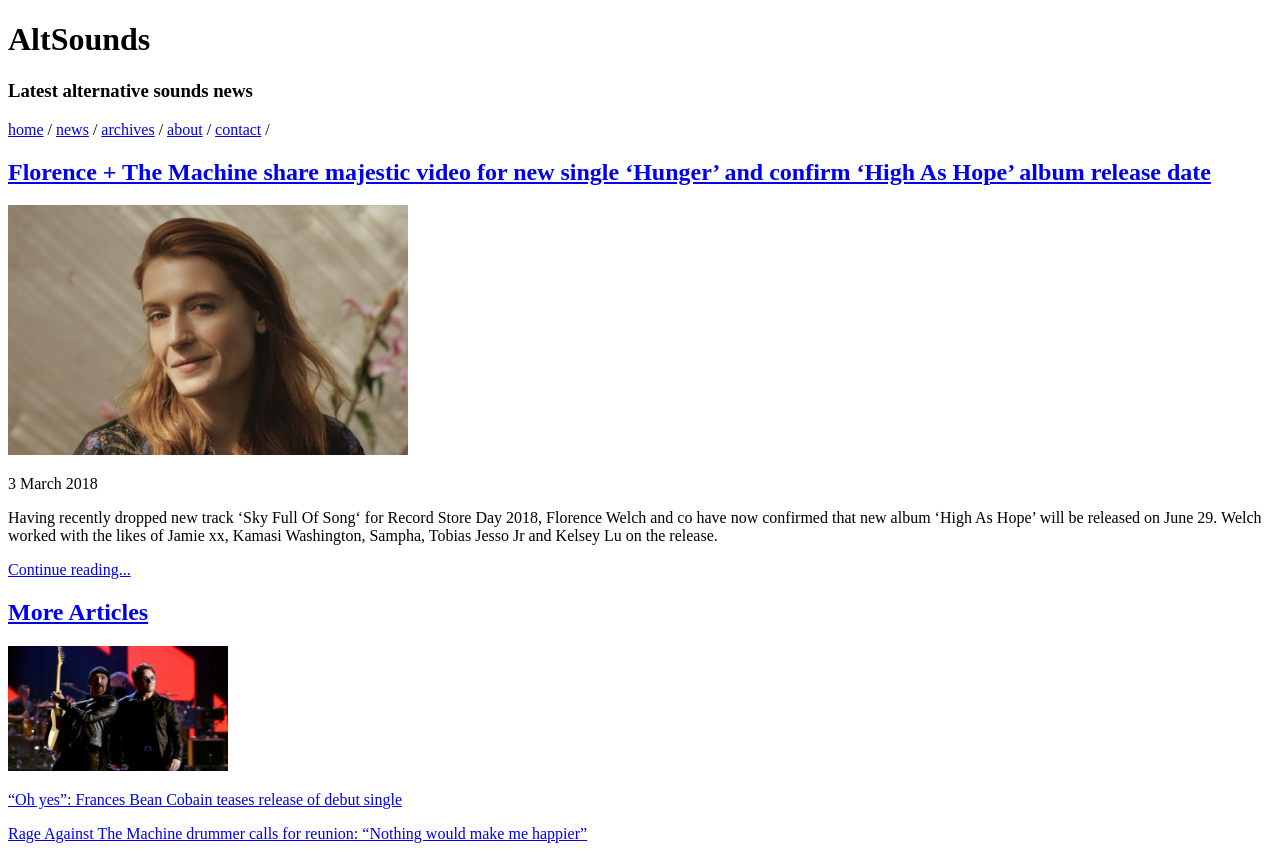
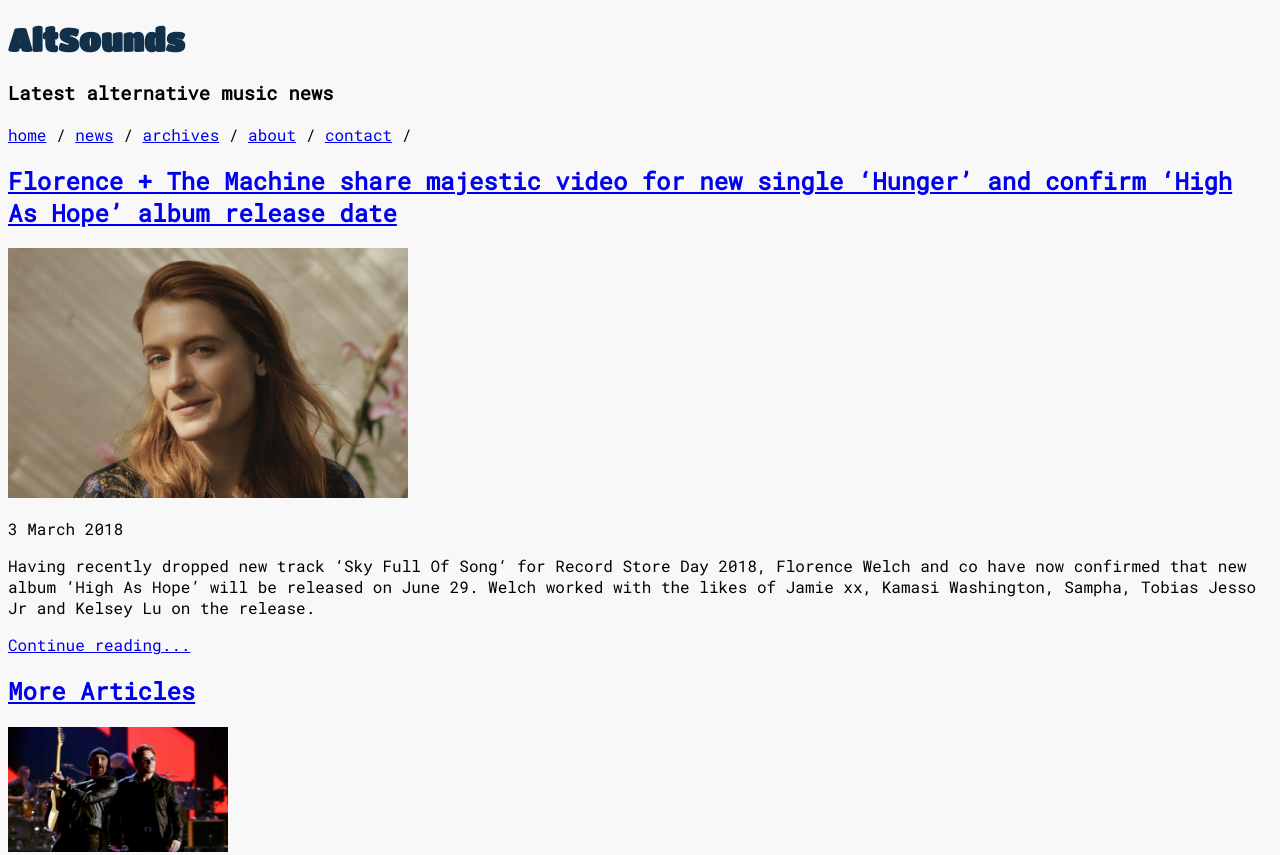
Before and after one commit to mozaican/Web-Projects, a plain HTML site: page music/index.html in a window 1280 px wide. Shown: the top 855 px of the page. Drawn offline with Linux system fonts and the light colour scheme; files that its build step writes are made by us from their sources.

Commit message:
added style.css file

```diff
--- a/music/index.html
+++ b/music/index.html
@@ -1,6 +1,7 @@
 <!DOCTYPE html>
 <html lang="en">
 <head>
+    <link rel="stylesheet" type="text/css" href="style.css">
     <meta charset="UTF-8">
     <meta name="viewport" content="width=device-width, initial-scale=1.0">
     <meta http-equiv="X-UA-Compatible" content="ie=edge">
@@ -11,16 +12,16 @@
         <div class="container_12">
             <div class="grid_5">
                 <h1>AltSounds</h1>
-                <h3>Latest alternative sounds news</h3>
+                <h3>Latest alternative music news</h3>
+            </div>
+            <div class="nav grid_7">
+                <a href="#">home</a> /
+                <a href="#">news</a> /
+                <a href="#">archives</a> /
+                <a href="#">about</a> /
+                <a href="#">contact</a> /
             </div>
         </div>
-    </div>
-    <div class="nav grid_7">
-        <a href="#">home</a> /
-        <a href="#">news</a> /
-        <a href="#">archives</a> /
-        <a href="#">about</a> /
-        <a href="#">contact</a> /
     </div>
     <div class="wrapper">
         <div class="main-story container_12">
--- a/poetry/style.css
+++ b/poetry/style.css
@@ -9,6 +9,7 @@ body
 h1
 {
     font-family: 'Titan One', cursive;
+    color: #123049;
 }
 
 table
@@ -85,6 +86,8 @@ input[type="submit"]
     border-radius: 5px;
     padding: 5px;
     margin: 10px 0 0 130px;
+    letter-spacing: 0.15em;
+    text-shadow: -1px -1px 1px #666;
 }
 
 input[type="submit"]:hover
```
